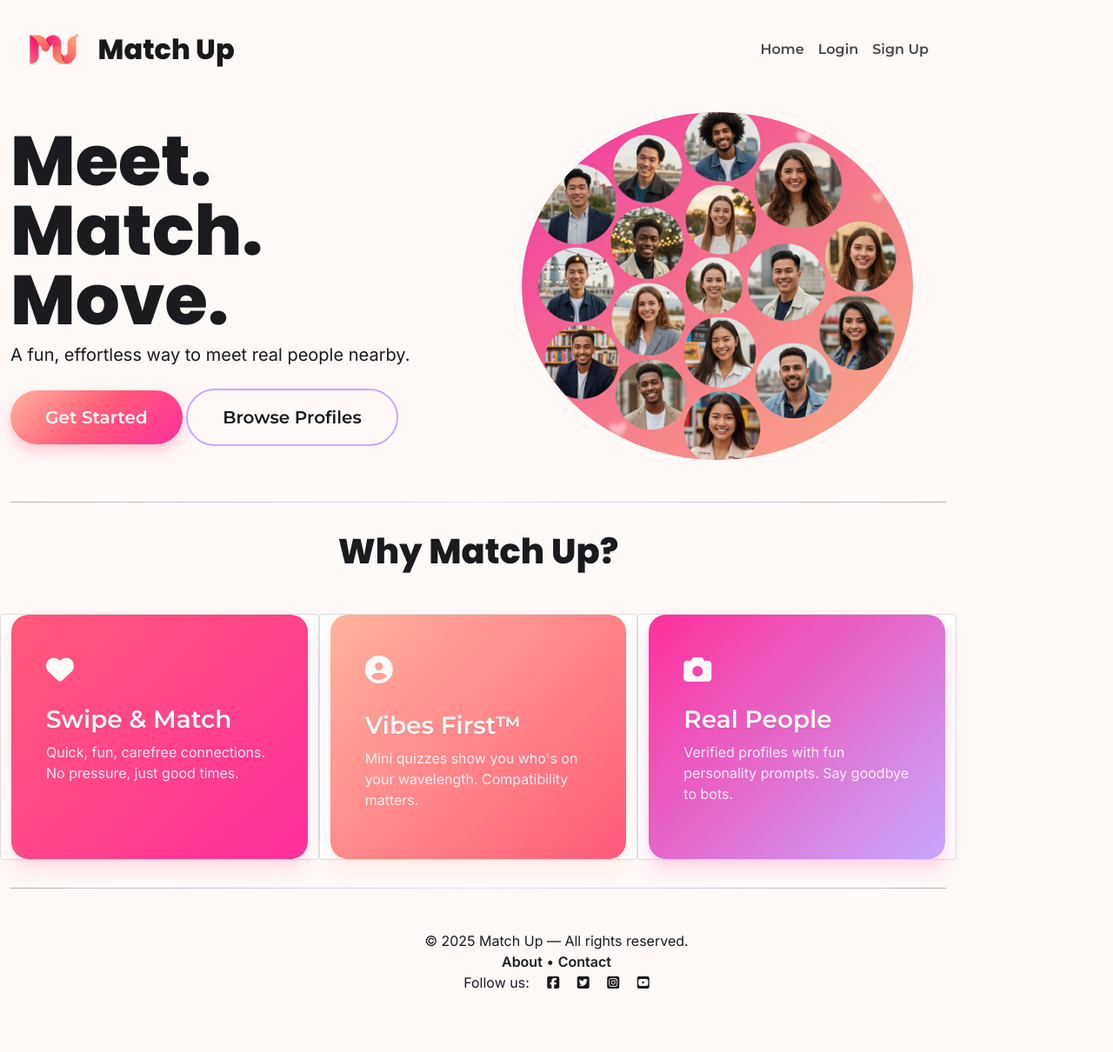
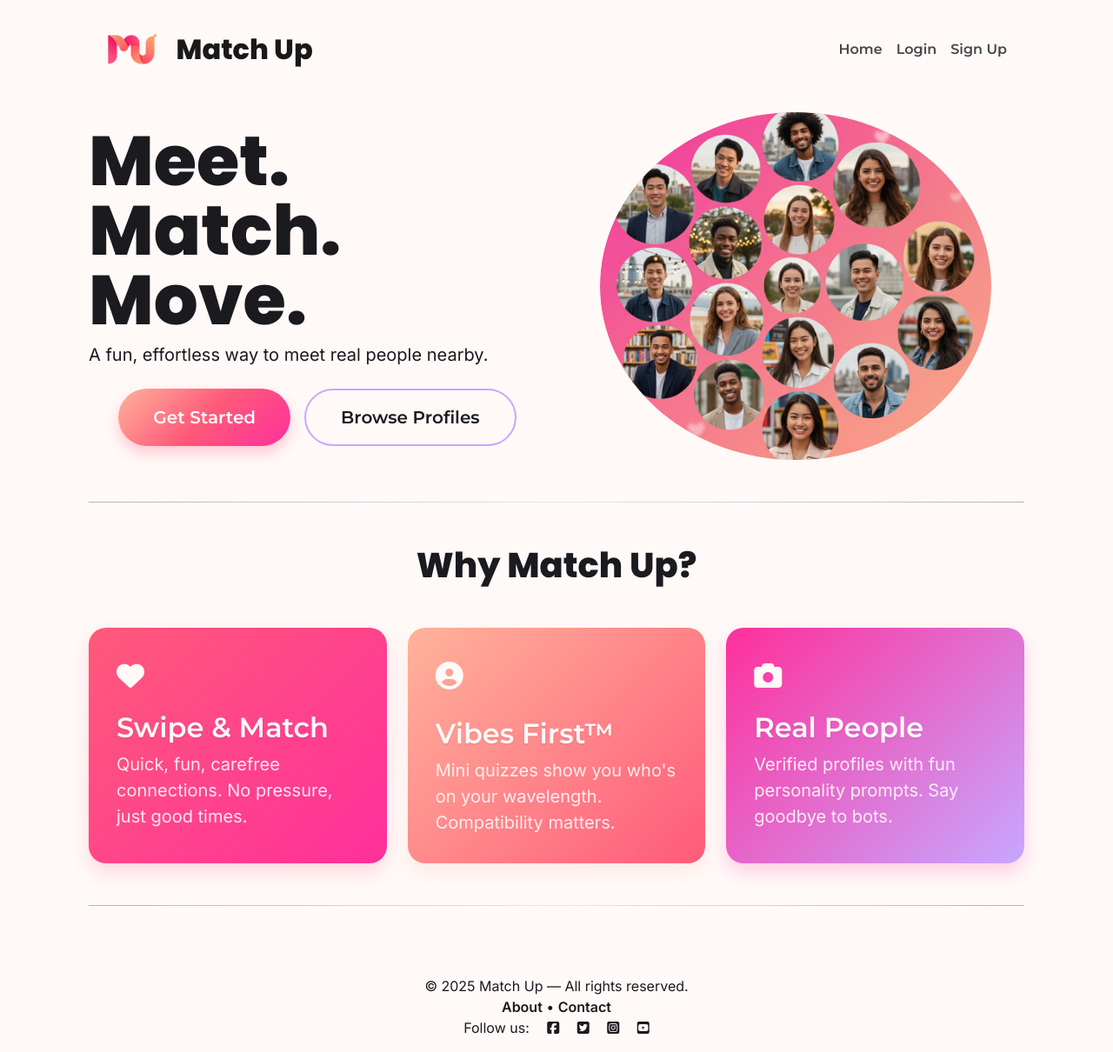
Before and after one commit to Scaphix/match_up, a Django app: page / in a window 1280 px wide. Shown: the whole page at 87% size. Before the commit the page ends 1137 px from the top, so only its background shows below. Run offline with Django 4.2, Linux system fonts and the light colour scheme; some libraries are stand-ins or nearby versions.

Commit message:
Enhance styling and layout of the dating index page and feature cards.

```diff
--- a/dating/templates/dating/index.html
+++ b/dating/templates/dating/index.html
@@ -7,7 +7,7 @@
         <div class="col-lg-6">
             <h1 class="display-1 hero-headline">Meet. Match. Move.</h1>
             <p class="lead mb-4">A fun, effortless way to meet real people nearby.</p>
-            <div class="hero-ctas">
+            <div class="hero-ctas d-flex gap-3 justify-content-center">
                 <button id ='cta1' class="btn btn-lg primary cta" onclick="openLink('profile/getstarted');">
                  Get Started
                 </button>
@@ -26,38 +26,38 @@
         </div>
     </section>
 
-    <hr class="soft-divider">
+    <hr class="soft-divider my-5">
 
-    <section class="features-section py-3">
+    <section class="features-section ">
         <h2 class="text-center mb-5 feature-title">Why Match Up?</h2>
         <div class="row g-4">
             <div class="col-md-4 card">
-                <div class="feature-card coral-gradient card-body">
+                <div class="feature-card coral-gradient card-body ">
                     <div class="feature-icon"><i class="fa-notdog fa-solid fa-heart card-icon"></i></div>
-                    <h3>Swipe & Match</h3>
-                    <p>Quick, fun, carefree connections. No pressure, just good times.</p>
+                    <h3 class="card-title">Swipe & Match</h3>
+                    <p class="card-text">Quick, fun, carefree connections. No pressure, just good times.</p>
                 </div>
             </div>
 
-            <div class="col-md-4 card">
+            <div class="col-md-4  card">
                 <div class="feature-card peach-gradient card-body">
                     <div class="feature-icon"><i class="fa-duotone fa-solid fa-circle-user feature-icon"></i></div>
-                    <h3>Vibes First™</h3>
-                    <p>Mini quizzes show you who's on your wavelength. Compatibility matters.</p>
+                    <h3 class="card-title">Vibes First™</h3>
+                    <p class="card-text">Mini quizzes show you who's on your wavelength. Compatibility matters.</p>
                 </div>
             </div>
 
-            <div class="col-md-4 card">
+            <div class="col-md-4  card">
                 <div class="feature-card pink-gradient card-body">
                     <div class="feature-icon"><i class="fa-notdog fa-solid fa-camera"></i></div>
-                    <h3>Real People</h3>
-                    <p>Verified profiles with fun personality prompts. Say goodbye to bots.</p>
+                    <h3 class="card-title">Real People</h3>
+                    <p class="card-text">Verified profiles with fun personality prompts. Say goodbye to bots.</p>
                 </div>
             </div>
 
         </div>
     </section>
 
-    <hr class="soft-divider">
+    <hr class="soft-divider my-5">
 
 {% endblock content %}
--- a/static/css/style.css
+++ b/static/css/style.css
@@ -46,7 +46,7 @@ h1, h2, h3, h4, h5, h6 {
 .container {
     width: 90%;
     max-width: 1100px;
-    margin: 0;
+    margin: 0 auto;
 }
 
 
@@ -71,7 +71,7 @@ h1, h2, h3, h4, h5, h6 {
 }
 
 .matchup-logo img {
-    height: 55px;
+    height: 45px;
     padding: 10px;
 
 }
@@ -103,14 +103,19 @@ h1, h2, h3, h4, h5, h6 {
 .hero-headline {
     color: var(--black);
     line-height: 1;
-    font-size: 5rem; /* Large and bold */
+    font-size: 3rem; /* Large and bold */
 }
 
+.lead {
+    font-size: 1rem;
+    font-weight: 200;
+}
 
 /* Primary CTA Button (Passion Coral Gradient) */
 .cta {
+    font-size: 0.75rem;
     font-family: var(--font-accent);
-    padding: 1rem 2.5rem;
+    padding: 0.5rem 1.5rem;
     border-radius: 50px; /* Bubbly shape */
     transition: all 0.3s ease;
     /* Micro-Animation: Gentle pulse/shift on hover */
@@ -218,17 +223,30 @@ h1, h2, h3, h4, h5, h6 {
     opacity: 0.3;
 }
 .feature-title {
-    font-size: 2.5rem;
+    font-size: 1.5rem;
     color: var(--black);
 }
+/* Override Bootstrap card styles for feature cards */
+.features-section .card {
+    border: none;
+    background: transparent;
+}
+
 .feature-card {
-    padding: 2.5rem;
+    padding: 2rem;
     border-radius: 20px;
     color: var(--white);
     transition: transform 0.3s ease, box-shadow 0.3s ease;
     min-height: 250px;
     position: relative;
     overflow: hidden;
+    border: none;
+    background: transparent;
+}
+
+/* Override Bootstrap card-body default padding */
+.feature-card.card-body {
+    padding: 2rem;
 }
 
 /* Gradients for Feature Cards */
@@ -258,21 +276,24 @@ h1, h2, h3, h4, h5, h6 {
     display: inline-block;
 }
 
-
-.feature-card h3 {
+/* Bootstrap card classes within feature cards */
+.card-title {
     font-family: var(--font-accent);
-    font-weight: 700;
+    font-weight: 500;
     margin-bottom: 0.5rem;
     color: var(--white);
     text-shadow: 0 1px 2px rgba(0, 0, 0, 0.1);
 }
 
-.feature-card p {
+.card-text {
     font-family: var(--font-body);
     color: var(--white);
-    font-weight: 400;
+    font-weight: 200;
     opacity: 0.9;
+    margin-bottom: 0;
+
 }
+
 .footer a {
     text-decoration: none;
     font-size: 1rem;
@@ -337,6 +358,40 @@ h1, h2, h3, h4, h5, h6 {
         gap: 0.75rem;
         font-size: 2rem;
     }
+    .matchup-logo img {
+        height: 55px;
+
+    }
+    .hero-headline {
+        color: var(--black);
+        line-height: 1;
+        font-size: 5rem; /* Large and bold */
+    }
+    .lead {
+        font-size: 1.25rem;
+        font-weight: 400;
+    }
+    .cta {
+        font-size: 1.25rem;
+        padding: 1rem 2.5rem;
+        border-radius: 50px;
+
+    }
+    .feature-title {
+        font-size: 2.5rem;
+    }
+    .feature-card {
+        padding: 2.5rem;
+    }
+    .card-title {
+        font-weight: 700;
+        font-size: 2rem;
+    }
+
+    .card-text {
+        font-size: 1.25rem;
+        font-weight: 400;
+    }
 }
 
 @media (max-width: 768px) {
@@ -344,3 +399,8 @@ h1, h2, h3, h4, h5, h6 {
         padding: 2rem !important;
     }
 }
+
+@media (min-width: 768px) {
+
+
+}
--- a/templates/base.html
+++ b/templates/base.html
@@ -101,7 +101,7 @@
 
     <!-- Footer -->
 
-    <footer class="footer mt-auto py-3 dark-bg">
+    <footer class="footer py-3">
         <p class="m-0 text-center text-black">&copy; {{ 2025 }} Match Up — All rights reserved.</p>
         <p class="m-0 text-center text-black">
             <a href="{% url 'about' %}" class="text-decoration-none text-black">About</a> •
```
